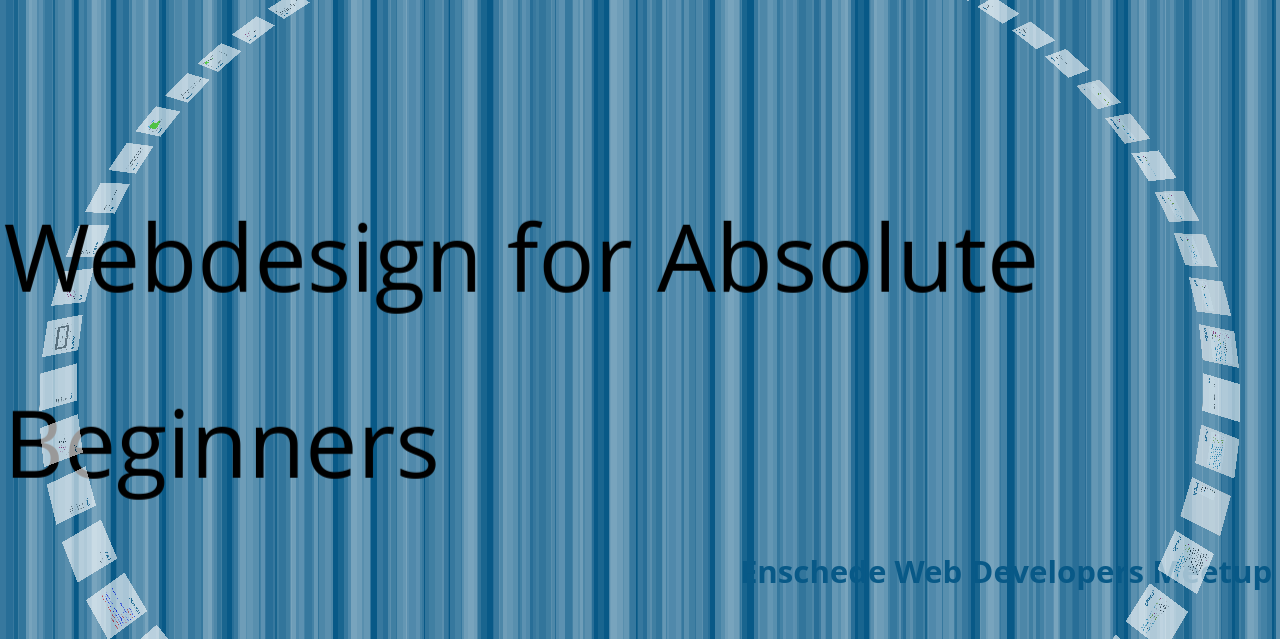
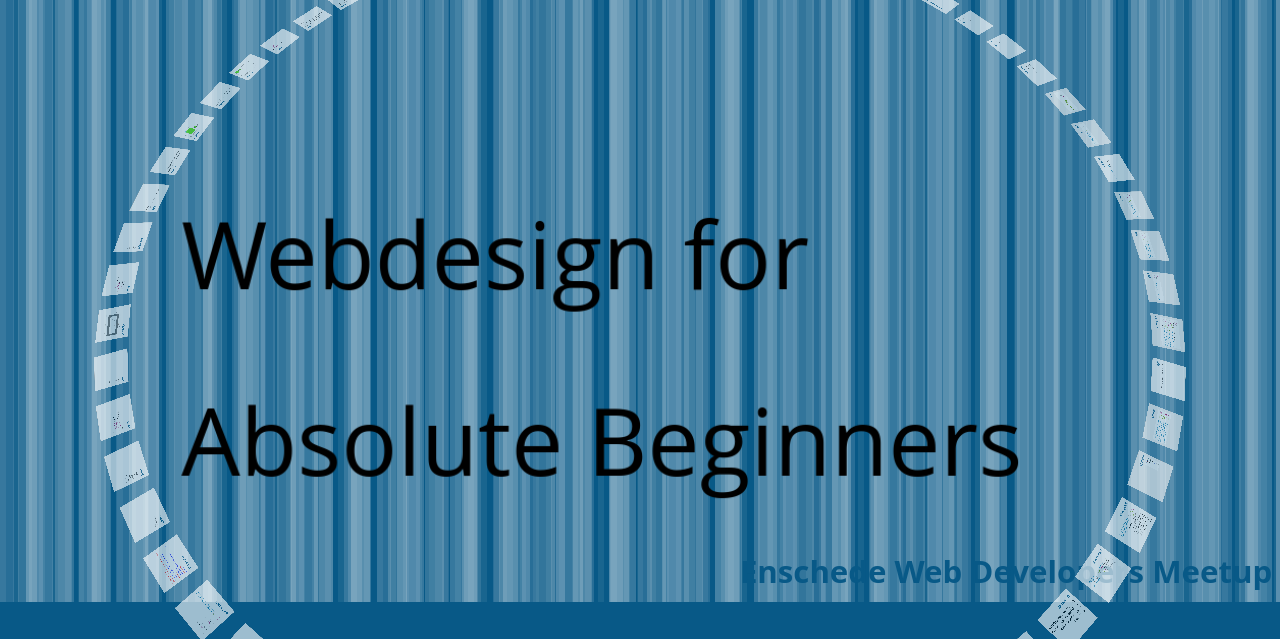
Before and after one commit to nielsdoorn/WelcomeToParadiseLab, a website: page presentatie/public/index.html in a window 1280 px wide. Shown: the part 205-844 px from the top of the page. After the commit the page ends 807 px from the top, so only its background shows below. Drawn offline with Linux system fonts and the light colour scheme.

Commit message:
finished

```diff
--- a/presentatie/public/code/class.html
+++ b/presentatie/public/code/class.html
@@ -1,2 +1,2 @@
-<p class="klant">Klant: Goeiemiddag</p>
-<p class="verkoper">Verkoper: Goeiemiddag</p>
+<p class="verkoper">Verkoper: Goedemiddag</p>
+<p class="klant">Klant: Goedemiddag</p>
--- a/presentatie/public/index.html
+++ b/presentatie/public/index.html
@@ -25,7 +25,7 @@
 
 <div id="impress">
     <!-- intro -->
-    <div id="title" class="step" data-scale="22" data-rotate-x="140">
+    <div id="title" class="step" data-scale="24" data-rotate-x="140">
         <span class="try">Webdesign for Absolute Beginners</span>
     </div>
 
--- a/presentatie/public/presentation.js
+++ b/presentatie/public/presentation.js
@@ -1,5 +1,5 @@
 window.onload = function() {
-	console.log('starting...');
+	console.log('starting this awesome presentation');
 
 	if ("ontouchstart" in document.documentElement) {
 		// evil piece of HTML code in JS...
--- a/presentatie/public/style.css
+++ b/presentatie/public/style.css
@@ -269,7 +269,7 @@ li {
     line-height: 2.0em;
     position: absolute;
     top: -0.6em;
-    left: -1.9em;
+    left: 0em;
     color: rgb(0, 0, 0);;
     /* text-shadow: 4px 4px 5px #333; */
 
```
